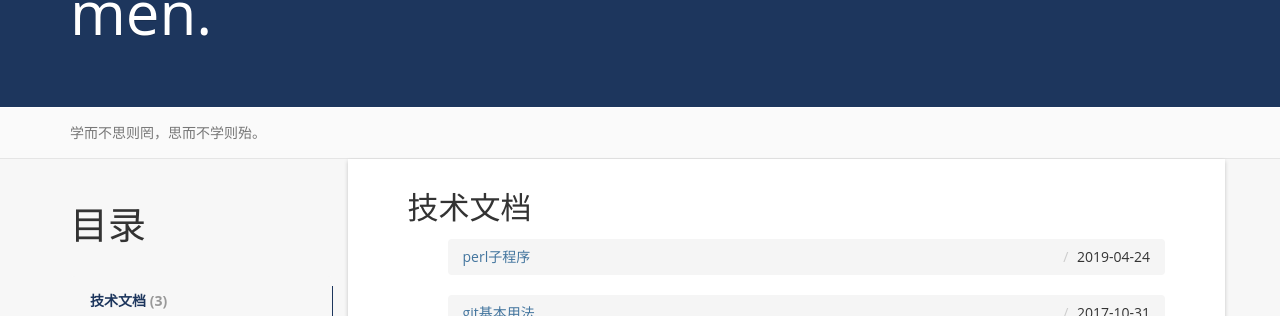
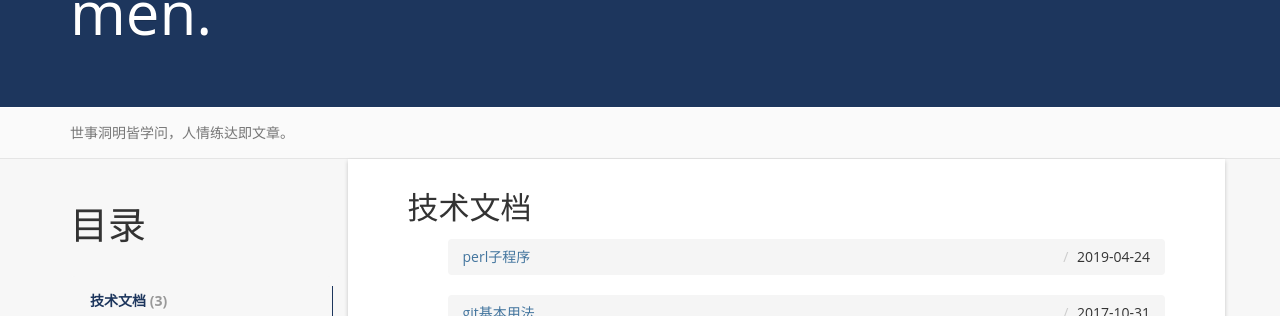
Before and after one commit to hjl21/hjl21.github.io, a Jekyll site: the page built from categories/index.html, in a window 1280 px wide. Shown: the part 188-504 px from the top of the page. Built offline with Jekyll 4.4.1, drawn with Linux system fonts in a browser that asks for light colours; nearby versions of some CDN libraries; comment, search, counter and statistics services are not loaded.

Commit message:
modify banner info

```diff
--- a/_config.yml
+++ b/_config.yml
@@ -11,7 +11,7 @@ author: Junliang Huang
 description: All care is learned.处处留心皆学问。
 meta_description: 黄俊亮;个人博客;学而不思则罔;思而不学则殆;生命不止;折腾不休
 motto: It's our wits that make us men.
-banner: 学而不思则罔，思而不学则殆。
+banner: 世事洞明皆学问，人情练达即文章。
 
 baseurl: "" # the subpath of your site, e.g. /blog
 url: "https://hjl21.github.io/" # the base hostname & protocol for your site, e.g. http://example.com
```
